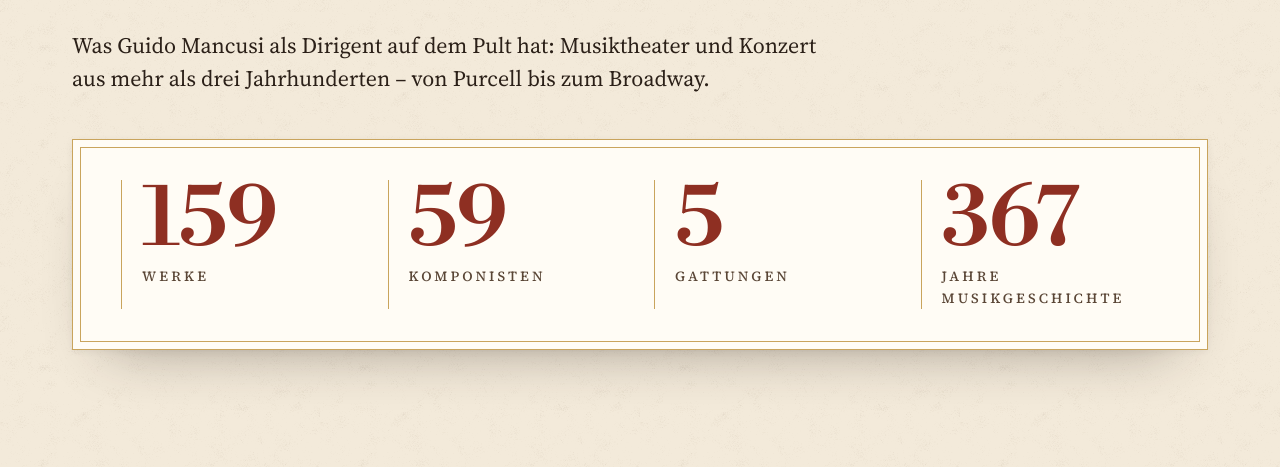
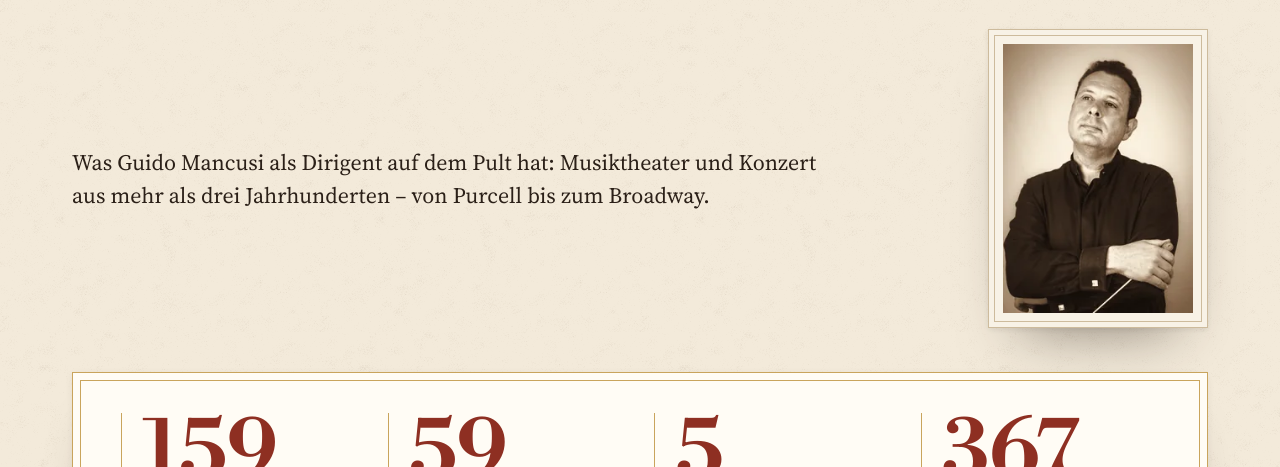
Before and after one commit to Purdbull/GuidoWanKenobi, an Astro site: page /repertoire in a window 1280 px wide. Shown: the part 308-775 px from the top of the page. Built offline with nearby package versions, Linux system fonts and the light colour scheme; Astro itself is replaced by a stand-in of ours.

Commit message:
Drei neue Fotos von Guido: Werke, Bühnenwerke, Repertoire
- Notenblätter in der Luft als großes Foto auf der Werke-Seite
- Vor der Partitur neben den Bühnenwerken
- Mit Taktstock neben der Einleitung des Repertoires
- Alle im Sepia-Ton der übrigen Fotos getönt

Co-Authored-By: Claude Opus 5.5 <noreply@anthropic.com>
Claude-Session: https://claude.ai/code/session_01EPmyFR7GkRpm5pGiWqwVzW

```diff
--- a/src/pages/repertoire.astro
+++ b/src/pages/repertoire.astro
@@ -1,7 +1,7 @@
 ---
 import Seite from '../layouts/Seite.astro';
 import Abschnittskopf from '../components/Abschnittskopf.astro';
-import { repertoireNachKategorie, repertoireZahlen } from '../lib/daten.js';
+import { repertoireNachKategorie, repertoireZahlen, url } from '../lib/daten.js';
 import { lebenszeit } from '../lib/komponisten.js';
 
 const gruppen = repertoireNachKategorie();
@@ -13,7 +13,12 @@ const mehrzahl = (n, eins, viele) => `${n} ${n === 1 ? eins : viele}`;
 <Seite titel="Repertoire – Guido Mancusi dirigiert Oper, Operette und Musical" beschreibung={`${z.werke} Werke, die Guido Mancusi dirigiert: Opern von Mozart bis Puccini, Operetten von Strauss bis Lehár, Musicals, Ballette, Konzerte und Kirchenmusik.`} aktiv="repertoire">
   <section class="abschnitt huelle">
     <Abschnittskopf ziffer="C" tempo="Moderato maestoso" mm="96" titel="Repertoire" ebene="h1" />
-    <p class="einleitung">Was Guido Mancusi als Dirigent auf dem Pult hat: Musiktheater und Konzert aus mehr als drei Jahrhunderten – von {z.aeltester?.name ?? 'Purcell'} bis zum Broadway.</p>
+    <div class="rep__intro">
+      <p class="einleitung">Was Guido Mancusi als Dirigent auf dem Pult hat: Musiktheater und Konzert aus mehr als drei Jahrhunderten – von {z.aeltester?.name ?? 'Purcell'} bis zum Broadway.</p>
+      <figure class="foto rep__foto">
+        <img src={url('bilder/guido-mancusi-taktstock-blick.webp')} width="226" height="320" alt="Guido Mancusi mit Taktstock, die Arme verschränkt" />
+      </figure>
+    </div>
     <dl class="zahlen blatt" data-sichtbar>
       <div class="gestaffelt" style="--i:0"><dd data-zaehlen={z.werke}>{z.werke}</dd><dt>Werke</dt></div>
       <div class="gestaffelt" style="--i:1"><dd data-zaehlen={z.komponisten}>{z.komponisten}</dd><dt>Komponisten</dt></div>
@@ -65,6 +70,11 @@ const mehrzahl = (n, eins, viele) => `${n} ${n === 1 ? eins : viele}`;
 </Seite>
 
 <style>
+  .rep__intro { display: flex; flex-wrap: wrap; align-items: center; justify-content: space-between; gap: 28px 56px; }
+  .rep__intro .einleitung { flex: 1 1 420px; }
+  .rep__foto { flex: 0 0 auto; width: 220px; }
+  @media (max-width: 560px) { .rep__foto { width: 180px; } }
+
   /* ---------- Kennzahlen ---------- */
   .zahlen { margin: 8px 0 0; padding: 40px clamp(20px, 4vw, 48px); display: grid; grid-template-columns: repeat(auto-fit, minmax(min(180px, 100%), 1fr)); gap: 28px; }
   .zahlen div { display: flex; flex-direction: column; gap: 6px; padding-left: 20px; border-left: 1px solid var(--blattgold); }
```
Also changed, not shown: src/pages/werke.astro (+14 -0 lines), public/bilder/guido-mancusi-notenblaetter.jpg (added), public/bilder/guido-mancusi-notenblaetter.webp (added), public/bilder/guido-mancusi-partitur.jpg (added), public/bilder/guido-mancusi-partitur.webp (added), public/bilder/guido-mancusi-taktstock-blick.jpg (added), public/bilder/guido-mancusi-taktstock-blick.webp (added).
